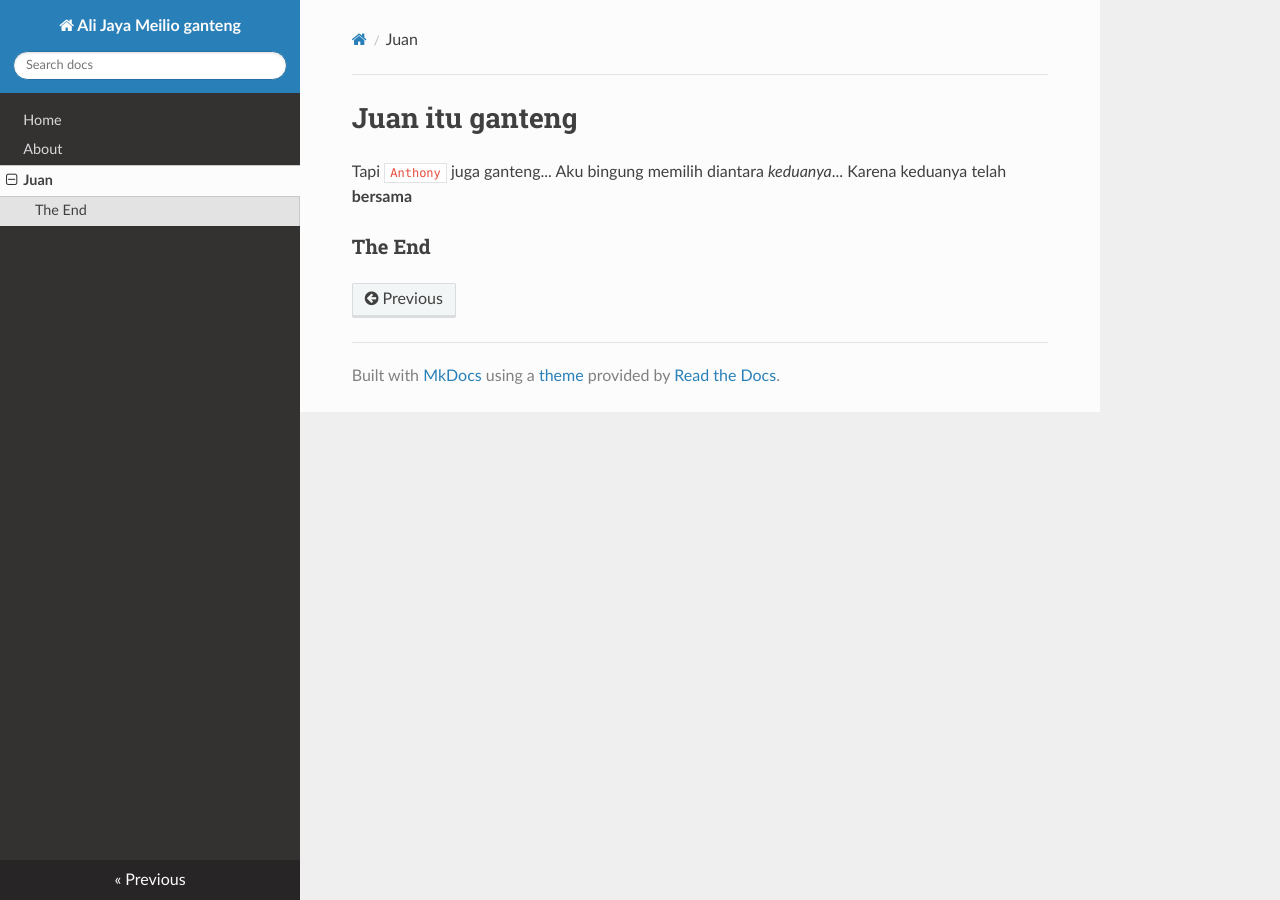
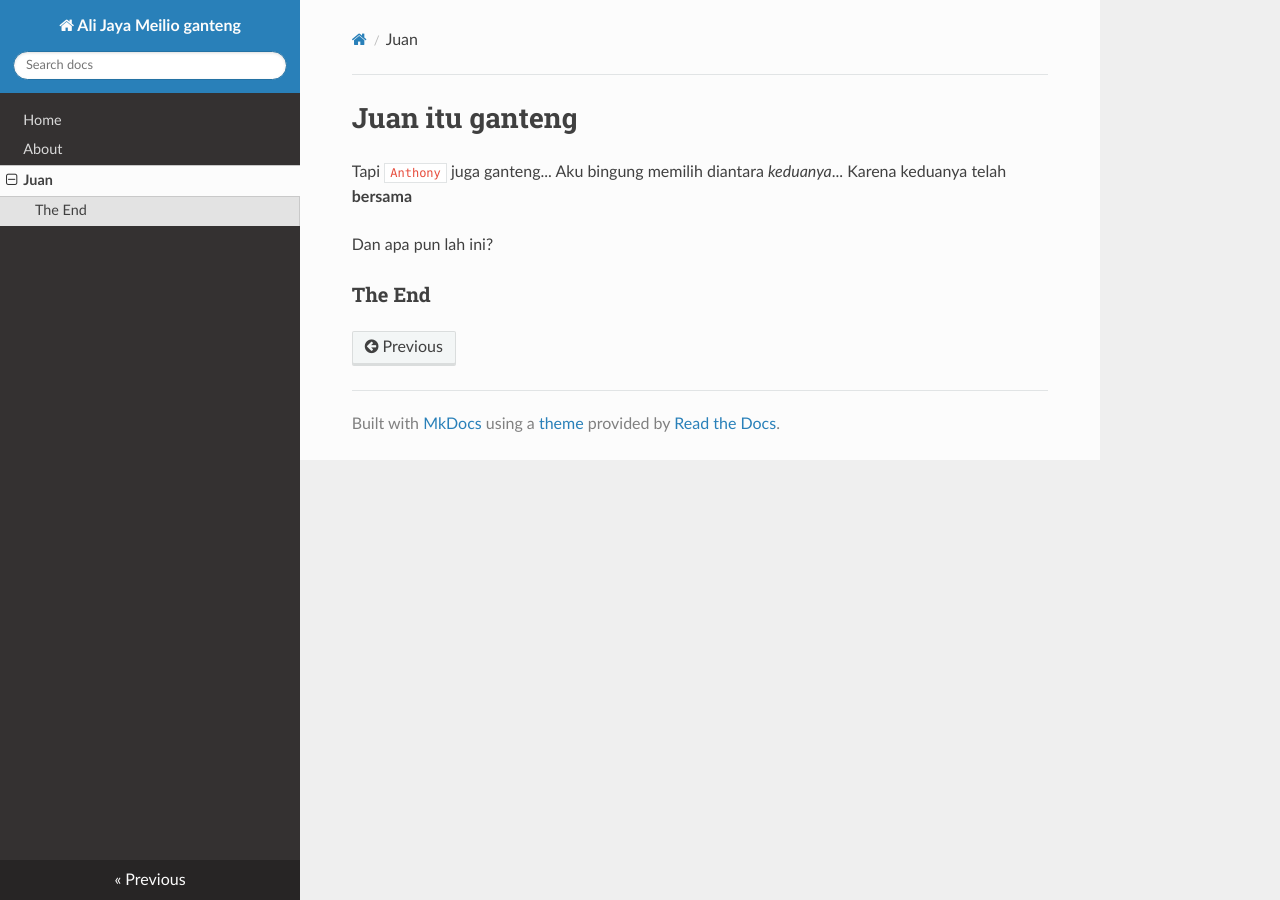
Before and after one commit to alijaya/test, an MkDocs documentation site: the page built from docs/juan.md, in a window 1280 px wide. Built offline with MkDocs 1.6.1, drawn with Linux system fonts in a browser that asks for light colours; nearby versions of some CDN libraries; old or Windows-style settings are respelled for this version of MkDocs.

Commit message:
Dan apa pun lah ini

```diff
--- a/docs/juan.md
+++ b/docs/juan.md
@@ -4,4 +4,6 @@ Tapi `Anthony` juga ganteng...
 Aku bingung memilih diantara *keduanya*...
 Karena keduanya telah **bersama**
 
+Dan apa pun lah ini?
+
 ### The End
```
